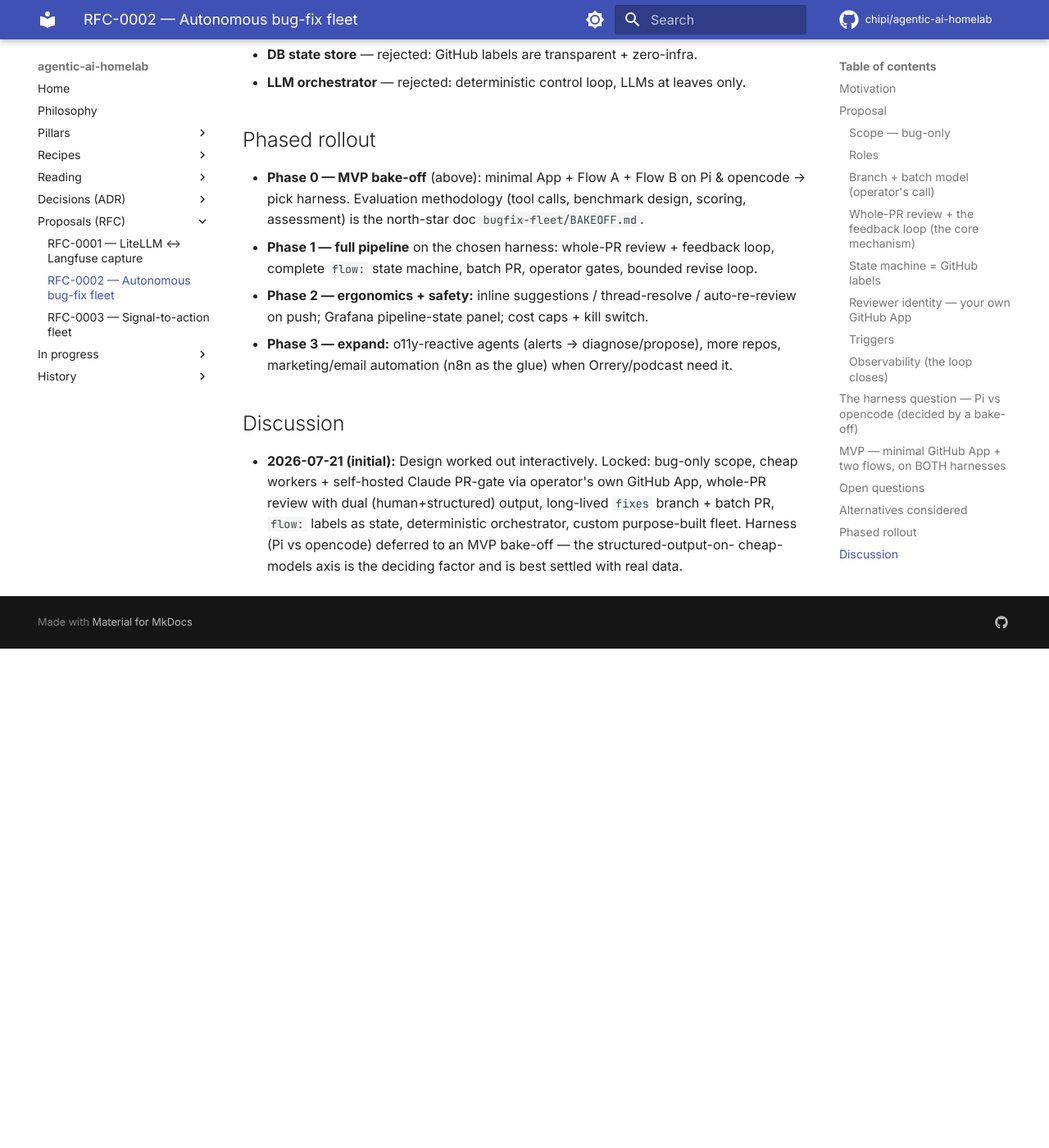
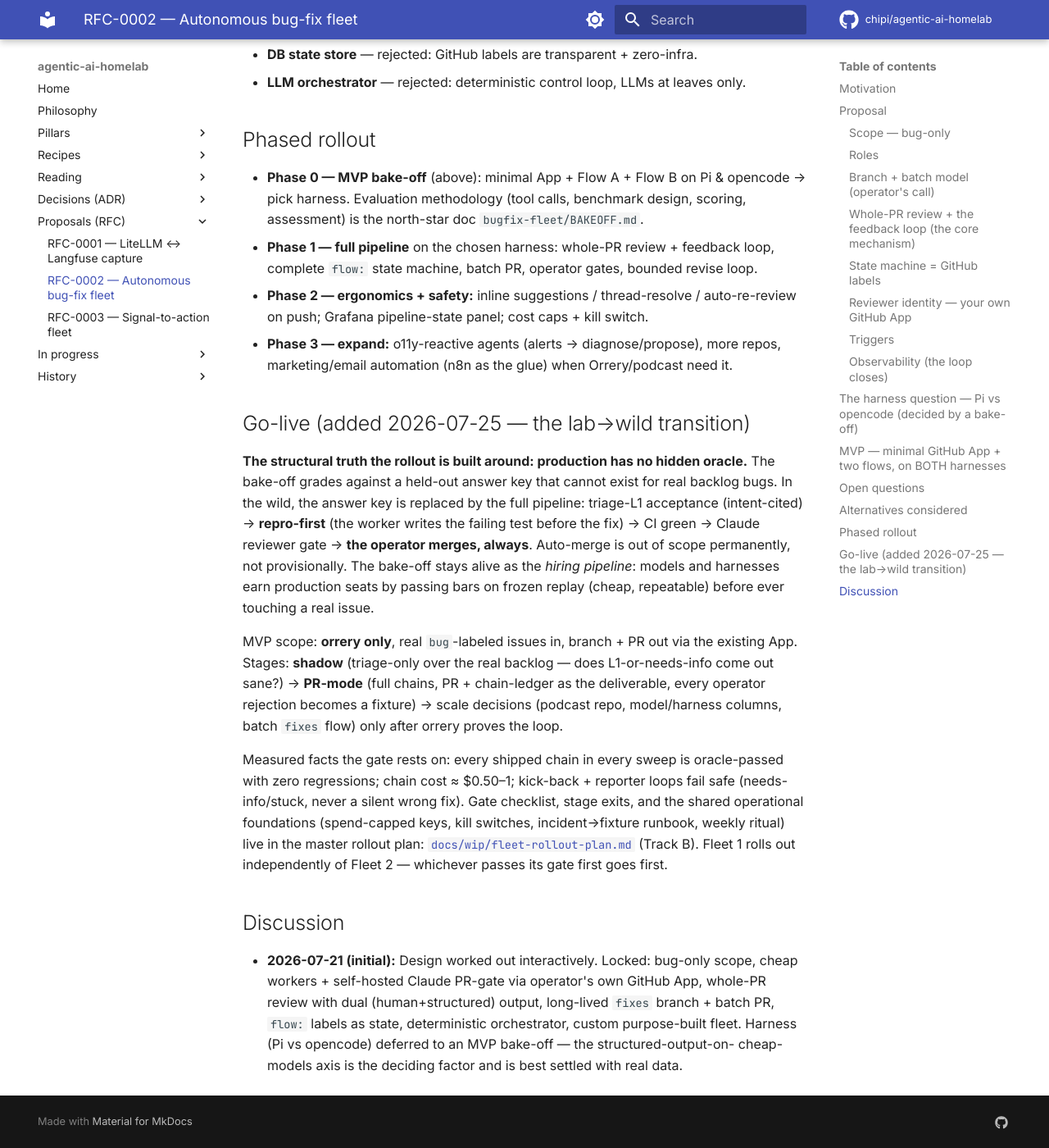
Before and after one commit to chipi/agentic-ai-homelab, an MkDocs documentation site: the page built from docs/rfc/RFC-0002-autonomous-bug-fix-fleet.md, in a window 1280 px wide and 1400 px high, scrolled down 4515 px. Shown: the whole window at 82% size. Built offline with MkDocs 1.6.1 and Material for MkDocs 9.7.7, drawn with Linux system fonts in a browser that asks for light colours; comment, search, counter and statistics services are not loaded; before the commit the page ends 5306 px from its top, so only the background shows below that.

Commit message:
docs(go-live): rollout plan + go-live sections across both fleets' design docs
New docs/wip/fleet-rollout-plan.md — the master tick list, per-fleet
independent tracks (Track A triage = ahead, gate 2/4 done; Track B
bug-fix = one structural build behind), shared foundations (spend-
capped provisioned keys, kill-switch convention, incident->fixture
runbook, weekly operator ritual), staged rollout per fleet (shadow ->
propose-first digest -> per-class reversible autonomy; Fleet 1: shadow
triage -> PR-mode, operator merges always).

Go-live sections added: RFC-0002 (production has no hidden oracle —
the pipeline replaces it: repro-first + CI + reviewer + operator
merge; bake-off = hiring pipeline on frozen replay), RFC-0003 (bar
passed, handled-rate as success metric, escalations must be unique),
EVAL.md §1 (transition-(ii) bar PASSED status), SIGNALS.md §10
pointer. All checklists live only in the plan doc — no duplication.

Co-Authored-By: Claude Fable 5 <noreply@anthropic.com>
Claude-Session: https://claude.ai/code/session_01WThYGP2nTpVk4c44jcbBoZ

```diff
--- a/docs/rfc/RFC-0002-autonomous-bug-fix-fleet.md
+++ b/docs/rfc/RFC-0002-autonomous-bug-fix-fleet.md
@@ -168,6 +168,35 @@ Unpolished prototype that *connects everything*; it's the bake-off:
 - **Phase 3 — expand:** o11y-reactive agents (alerts → diagnose/propose), more repos,
   marketing/email automation (n8n as the glue) when Orrery/podcast need it.
 
+## Go-live (added 2026-07-25 — the lab→wild transition)
+
+**The structural truth the rollout is built around: production has no hidden
+oracle.** The bake-off grades against a held-out answer key that cannot exist
+for real backlog bugs. In the wild, the answer key is replaced by the full
+pipeline: triage-L1 acceptance (intent-cited) → **repro-first** (the worker
+writes the failing test before the fix) → CI green → Claude reviewer gate →
+**the operator merges, always**. Auto-merge is out of scope permanently, not
+provisionally. The bake-off stays alive as the *hiring pipeline*: models and
+harnesses earn production seats by passing bars on frozen replay (cheap,
+repeatable) before ever touching a real issue.
+
+MVP scope: **orrery only**, real `bug`-labeled issues in, branch + PR out via
+the existing App. Stages: **shadow** (triage-only over the real backlog —
+does L1-or-needs-info come out sane?) → **PR-mode** (full chains, PR +
+chain-ledger as the deliverable, every operator rejection becomes a fixture)
+→ scale decisions (podcast repo, model/harness columns, batch `fixes` flow)
+only after orrery proves the loop.
+
+Measured facts the gate rests on: every shipped chain in every sweep is
+oracle-passed with zero regressions; chain cost ≈ $0.50–1; kick-back +
+reporter loops fail safe (needs-info/stuck, never a silent wrong fix). Gate
+checklist, stage exits, and the shared operational foundations (spend-capped
+keys, kill switches, incident→fixture runbook, weekly ritual) live in the
+master rollout plan:
+[`docs/wip/fleet-rollout-plan.md`](https://github.com/chipi/agentic-ai-homelab/blob/main/docs/wip/fleet-rollout-plan.md)
+(Track B). Fleet 1 rolls out independently of Fleet 2 — whichever passes its
+gate first goes first.
+
 ## Discussion
 - **2026-07-21 (initial):** Design worked out interactively. Locked: bug-only scope,
   cheap workers + self-hosted Claude PR-gate via operator's own GitHub App, whole-PR
```
Also changed, not shown: docs/rfc/RFC-0003-signal-to-action-fleet.md (+23 -0 lines), docs/wip/fleet-rollout-plan.md (added, +133 -0 lines), signal-fleet/EVAL.md (+12 -0 lines), signal-fleet/SIGNALS.md (+6 -0 lines).
